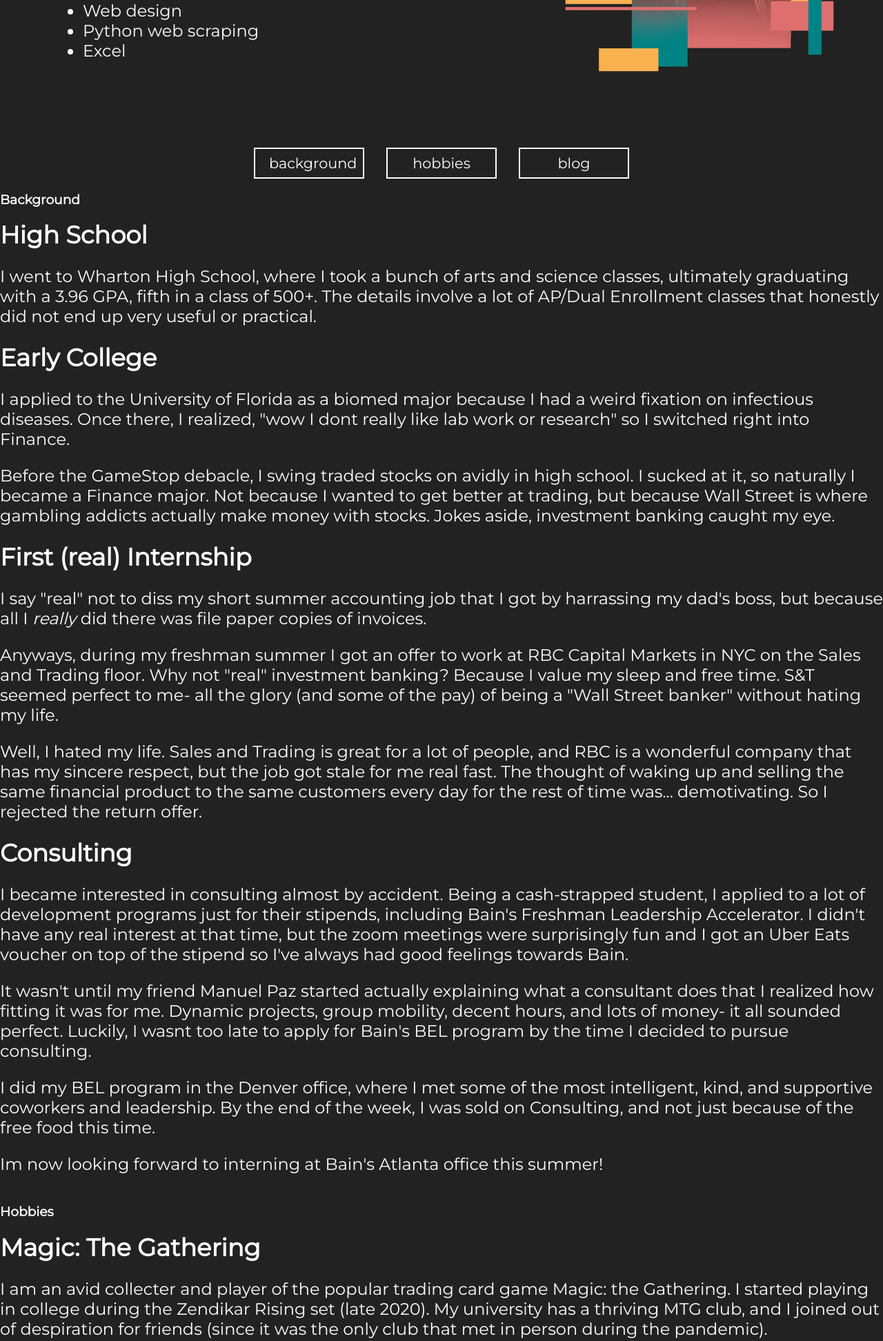
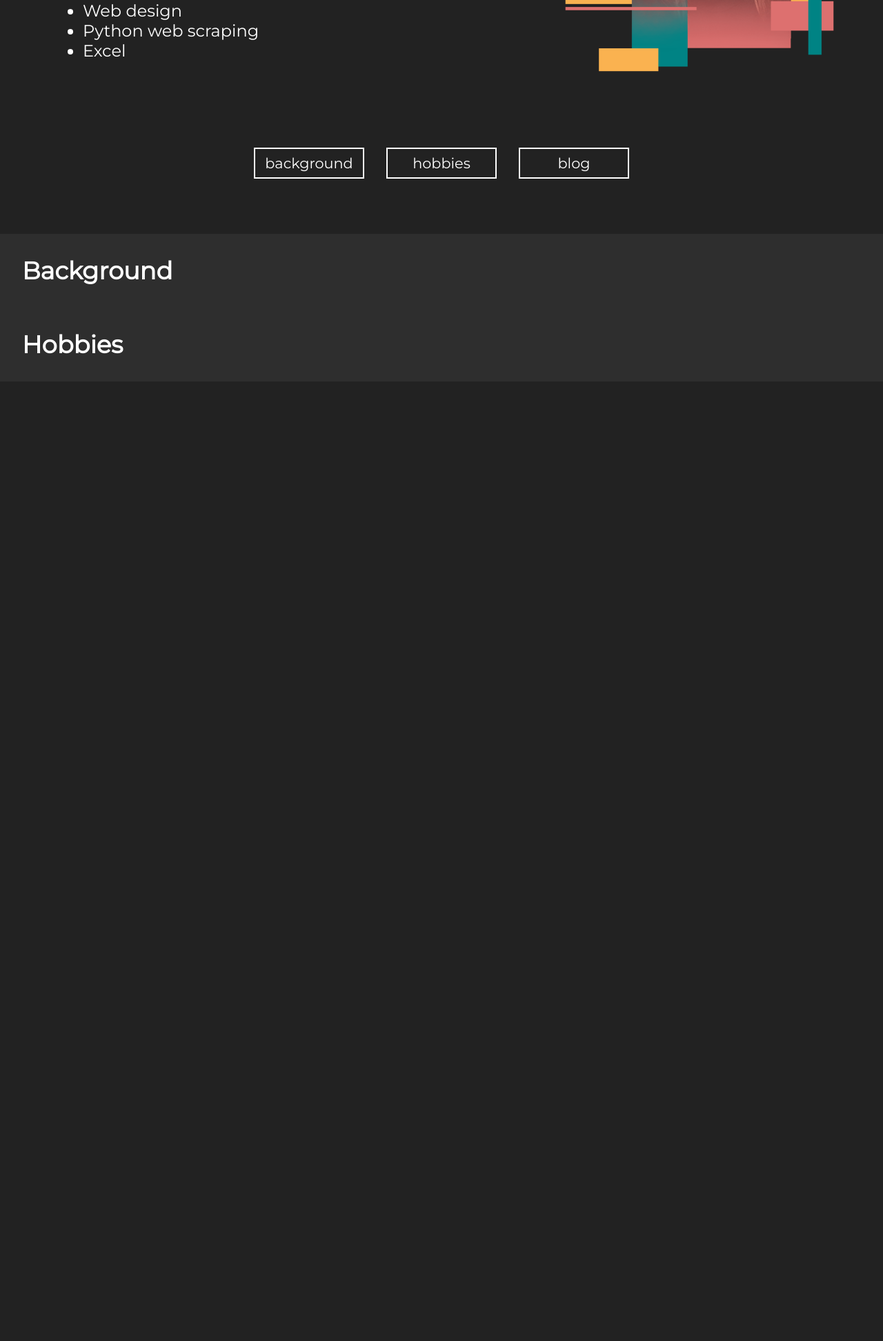
Before and after one commit to kobralily/my-site, a PHP site: page /about.html in a window 1280 px wide. Shown: the part 495-2439 px from the top of the page at 69% size. After the commit the page ends 1008 px from the top, so only its background shows below. Run offline with PHP 8.4, Linux system fonts and the light colour scheme.

Commit message:
updated dropdown about.html

```diff
--- a/about.html
+++ b/about.html
@@ -59,41 +59,69 @@
         </ul>
     </nav>
 
+    <div id="dropdowns">
       <section id="background">
 
-        <h1>Background</h1>
+        <div class="dropdown">
+          <h2>Background</h2>
+        </div>
 
-        <h2>High School</h2>
+        <div class="content">
+          <h3>High School</h3>
           <p>I went to Wharton High School, where I took a bunch of arts and science classes, ultimately graduating with a 3.96 GPA, fifth in a class of 500+. The details involve a lot of AP/Dual Enrollment classes that honestly did not end up very useful or practical.</p>
-        <h2>Early College</h2>
+          <h3>Early College</h3>
           <p>I applied to the University of Florida as a biomed major because I had a weird fixation on infectious diseases. Once there, I realized, "wow I dont really like lab work or research" so I switched right into Finance.</p>
           <p>Before the GameStop debacle, I swing traded stocks on avidly in high school. I sucked at it, so naturally I became a Finance major. Not because I wanted to get better at trading, but because Wall Street is where gambling addicts actually make money with stocks. Jokes aside, investment banking caught my eye.</p>
-        <h2>First (real) Internship</h2>
+          <h3>First (real) Internship</h3>
           <p>I say "real" not to diss my short summer accounting job that I got by harrassing my dad's boss, but because all I <em>really</em> did there was file paper copies of invoices.</p>
           <p>Anyways, during my freshman summer I got an offer to work at RBC Capital Markets in NYC on the Sales and Trading floor. Why not "real" investment banking? Because I value my sleep and free time. S&T seemed perfect to me- all the glory (and some of the pay) of being a "Wall Street banker" without hating my life.</p>
           <p>Well, I hated my life. Sales and Trading is great for a lot of people, and RBC is a wonderful company that has my sincere respect, but the job got stale for me real fast. The thought of waking up and selling the same financial product to the same customers every day for the rest of time was... demotivating. So I rejected the return offer.</p>
-        <h2>Consulting</h2>
+          <h3>Consulting</h3>
           <p>I became interested in consulting almost by accident. Being a cash-strapped student, I applied to a lot of development programs just for their stipends, including Bain's Freshman Leadership Accelerator. I didn't have any real interest at that time, but the zoom meetings were surprisingly fun and I got an Uber Eats voucher on top of the stipend so I've always had good feelings towards Bain.</p>
           <p>It wasn't until my friend Manuel Paz started actually explaining what a consultant does that I realized how fitting it was for me. Dynamic projects, group mobility, decent hours, and lots of money- it all sounded perfect. Luckily, I wasnt too late to apply for Bain's BEL program by the time I decided to pursue consulting.</p>
           <p>I did my BEL program in the Denver office, where I met some of the most intelligent, kind, and supportive coworkers and leadership. By the end of the week, I was sold on Consulting, and not just because of the free food this time.</p>
           <p>Im now looking forward to interning at Bain's Atlanta office this summer!</p>
+        </div>
 
       </section>
       <section id="hobbies">
-        <h1>Hobbies</h1>
-        <h2>Magic: The Gathering</h2>
+        <div class="dropdown">
+          <h2>Hobbies</h2>
+        </div>
+
+        <div class="content">
+          <h3>Magic: The Gathering</h3>
           <p>I am an avid collecter and player of the popular trading card game Magic: the Gathering. I started playing in college during the Zendikar Rising set (late 2020). My university has a thriving MTG club, and I joined out of despiration for friends (since it was the only club that met in person during the pandemic).</p>
-        <p>It was the worst financial decision I ever made. But I made some amazing friends!</p>
+          <p>It was the worst financial decision I ever made. But I found some amazing friends!</p>
           <p>The club runs Bo3 paper standard tournaments, as well as the occasional proxy-legal modern, pioneer, and eternal formats.</p>
           <p>I mostly play commander now, and I have a fully built Edgar Markov mardu vampires deck, and a WIP Hinata, Dawn Crowned jeskai spell slinger. See my decklists Here. See my deckbox for trades here.</p>
-        <p>Looking for Bulk? I am an avid bulkrat and I keep my bulk from Innistrad: Midnight Hunt(2021) up till now in pristine condition and organization. If you're looking for anything, I probably have it.</p>
+          <p>Looking for Bulk? I am a total bulkrat and I keep my bulk from Innistrad: Midnight Hunt(2021) up till now in pristine condition and organization. If you're looking for anything, I probably have it.</p>
 
-        <h2>Graphic Design</h2>
-        <h2>Web Development</h2>
-        <h2>Fitness</h2>
-        <h2>Traditional Art</h2>
+          <h3>Graphic Design</h3>
+          <h3>Web Development</h3>
+          <h3>Fitness</h3>
+          <h3>Traditional Art</h3>
+        </div>
 
-    </section>"
+      </section>
+    </div>
 
   </article>
 </body>
+
+<script>
+  var coll = document.getElementsByClassName("dropdown");
+  var i;
+
+  for (i = 0; i < coll.length; i++) {
+    coll[i].addEventListener("click", function() {
+      this.classList.toggle("active");
+      var content = this.nextElementSibling;
+      if (content.style.display === "block") {
+        content.style.display = "none";
+      } else {
+        content.style.display = "block";
+      }
+    });
+  }
+</script>
--- a/index.html
+++ b/index.html
@@ -31,11 +31,14 @@
 
   <article>
 
+    <!-- make this part smaller -->
+
     <div id="paint">
       <img src="images/paint.PNG" alt="Graphic of pink yellow blue paint splatter">
 
       <section id="intro">
         <h1>OLIVIA GIRALDO</h1>
+        <p>website in progress</p>
         <!-- <h2 id="DDP">Designer, Developer, Problem Solver</h2>
         <h3><em>Interactive Resume</em></h3> -->
       </section>
--- a/styles/about.css
+++ b/styles/about.css
@@ -59,6 +59,10 @@ h2 {
     margin: 0;
 }
 
+h3 {
+  font-size: 1.5rem;
+}
+
 p {
   font-size: 1.5rem;
 }
@@ -100,7 +104,7 @@ h2 {
     font-size: 1.3rem;
     width: 10rem;
     text-align: center;
-    padding: .5rem 1.25rem .5rem 1.25rem;
+    padding: .5rem 0.75rem .5rem 0.75rem;
 
     /*border*/
     border-style: solid;
@@ -108,6 +112,40 @@ h2 {
     border-width: 2px;
 }
 
+/* dropdowns */
+#dropdowns {
+  margin: 5rem 0 5rem 0;
+}
+
+/* dropdown */
+/* Style the button that is used to open and close the collapsible content */
+.dropdown {
+  background-color: #2e2e2e;
+  color: #fff;
+  cursor: pointer;
+  width: 100vw;
+  /* 1vw = 1% of viewport width
+  1vh = 1% of viewport height */
+  padding: 2rem;
+  border: none;
+  text-align: left;
+  /* outline: none; */
+}
+
+/* Add a background color to the button if it is clicked on (add the .active class with JS), and when you move the mouse over it (hover) */
+.active, .dropdown:hover {
+  background-color: #3c3c3c;
+}
+
+/* Style the collapsible content. Note: hidden by default */
+.content {
+  padding: 0 18px;
+  display: none;
+  overflow: hidden;
+  background-color: #222;
+}
+
+
 
 /* links */
 a {
--- a/styles/main.css
+++ b/styles/main.css
@@ -46,6 +46,10 @@ article {
   position: relative;
   top: -600px;
   z-index: 1;
+}
+#intro p {
+  text-align: center;
+  font-size: 2rem;
 }
 
 h1 {
```
Also changed, not shown: 1 other file. Lines whose indentation alone changed are shown as unchanged.
